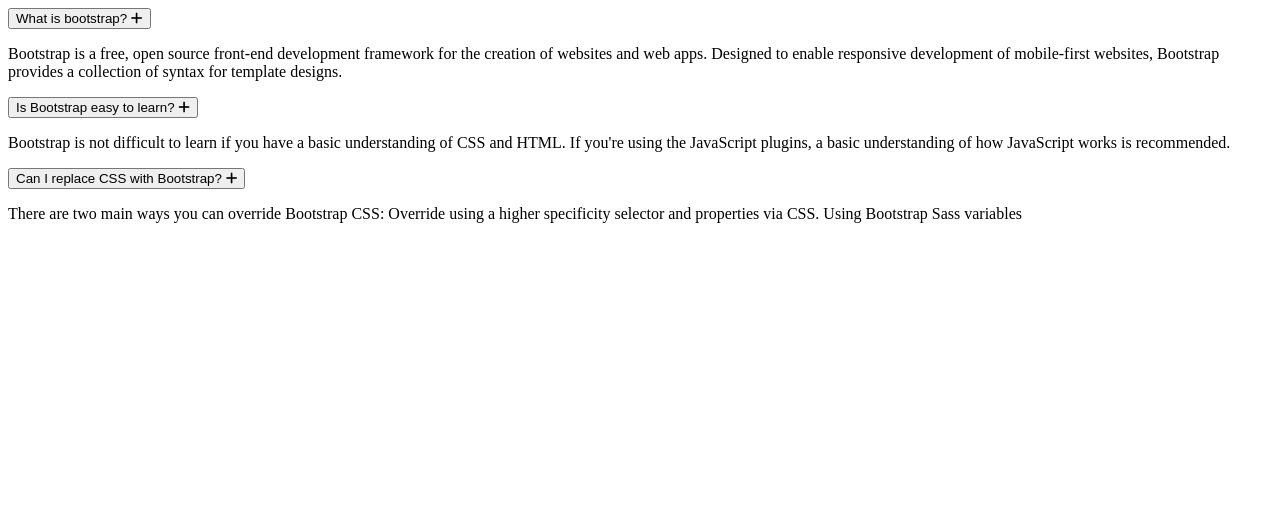
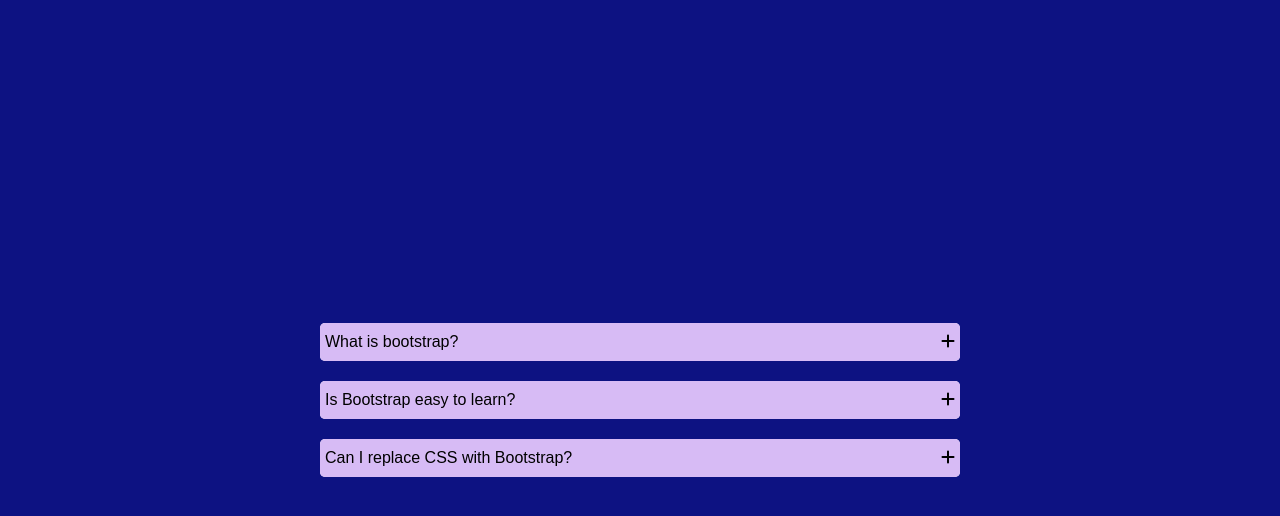
Before and after one commit to Hadisehzamani/accordion, a plain HTML site: page index.html in a window 1280 px wide. Drawn offline with Linux system fonts and the light colour scheme; the site is published under a folder, as on GitHub Pages, so addresses that start at the root find nothing.

Commit message:
edit transition

```diff
--- a/index.html
+++ b/index.html
@@ -4,7 +4,7 @@
     <meta charset="UTF-8">
     <meta name="viewport" content="width=device-width, initial-scale=1.0">
     <link rel="stylesheet" href="https://cdnjs.cloudflare.com/ajax/libs/font-awesome/6.4.0/css/all.min.css" integrity="sha512-iecdLmaskl7CVkqkXNQ/ZH/XLlvWZOJyj7Yy7tcenmpD1ypASozpmT/E0iPtmFIB46ZmdtAc9eNBvH0H/ZpiBw==" crossorigin="anonymous" referrerpolicy="no-referrer" />
-    <link rel="stylesheet" href="/style/style.css">
+    <link rel="stylesheet" href="style/style.css">
     <title>Document</title>
 </head>
 <body>
@@ -39,6 +39,6 @@
         </div>
     </div>
 
-    <script src="/script/script.js"></script>
+    <script src="script/script.js"></script>
 </body>
 </html>
```
